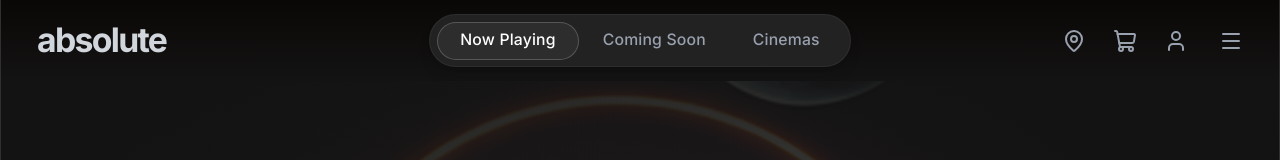
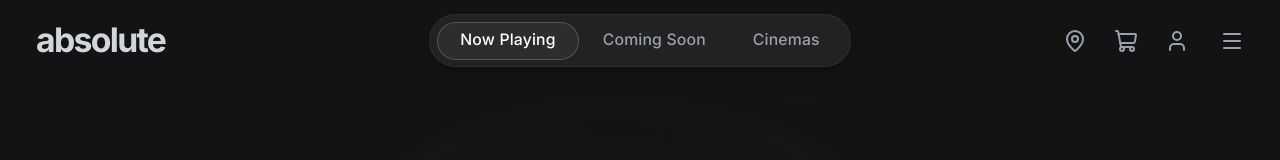
Before and after one commit to glekaa/movie-ticketing-system, a React (Vite) app in the folder frontend/: page / in a window 1280 px wide. Shown: the top 160 px of the page. Built offline with nearby package versions, Linux system fonts and the light colour scheme.

Commit message:
fixed backround transition on home page

```diff
--- a/frontend/src/Pages/Main/sections/Hero.tsx
+++ b/frontend/src/Pages/Main/sections/Hero.tsx
@@ -16,8 +16,10 @@ const Hero = () => {
                 }}
             />
             <div className="absolute inset-0 bg-[radial-gradient(ellipse_at_center,_rgba(20,19,19,0.35)_0%,_rgba(20,19,19,0.75)_50%,_rgba(20,19,19,1)_100%)] pointer-events-none" />
-            <div className="absolute inset-0 bg-gradient-to-t from-[#141313]/80 via-[#141313]/20 to-transparent pointer-events-none" />
-            <div className="absolute inset-0 bg-gradient-to-r from-[#141313]/60 via-transparent to-transparent pointer-events-none" />
+            <div className="absolute inset-0 bg-gradient-to-t from-[#141313] via-[#141313]/20 to-transparent pointer-events-none" />
+            <div className="absolute inset-0 bg-gradient-to-b from-[#141313] via-[#141313]/20 to-transparent pointer-events-none" />
+            <div className="absolute inset-0 bg-gradient-to-r from-[#141313] via-[#141313]/20 to-transparent pointer-events-none" />
+            <div className="absolute inset-0 bg-gradient-to-l from-[#141313] via-[#141313]/20 to-transparent pointer-events-none" />
             <div className="h-full relative flex flex-col gap-2 justify-end items-start gap-8">
                 <div className="text-left max-w-lg">
                     <h1 className="text-5xl font-bold text-white">
--- a/frontend/src/components/Footer.tsx
+++ b/frontend/src/components/Footer.tsx
@@ -3,7 +3,7 @@ import absoluteCinemaImg from '../assets/images/absolute_cinema (1).png';
 
 const Footer: React.FC = () => {
   return (
-    <footer className="bg-gradient-to-b from-[#141313] to-[#0a0807] border-t border-[#444748]/20 py-12 md:py-16 relative overflow-hidden">
+    <footer className="border-t border-[#444748]/20 py-12 md:py-16 relative overflow-hidden">
       <div className="max-w-7xl mx-auto px-4 md:px-8 flex flex-col md:flex-row justify-between items-start gap-12 relative z-10">
 
         {/* Brand & Copyright */}
--- a/frontend/src/components/Header.tsx
+++ b/frontend/src/components/Header.tsx
@@ -5,7 +5,7 @@ const Header = () => {
   const [activeTab, setActiveTab] = useState("Now Playing");
   const tabs = [{ text: "Now Playing", link: "#" }, { text: "Coming Soon", link: "#" }, { text: "Cinemas", link: "#" }];
   return (
-    <header className="w-full bg-gradient-to-b from-[#0a0807] to-[#141313] px-4 md:px-8 h-18 flex items-center justify-between">
+    <header className="w-full px-4 md:px-8 h-18 flex items-center justify-between">
       <div className="flex-shrink-0 w-32">
         <span className="text-3xl font-bold text-gray-300 tracking-tighter">absolute</span>
       </div>
--- a/frontend/src/index.css
+++ b/frontend/src/index.css
@@ -59,8 +59,6 @@
   max-width: 100%;
   margin: 0 auto;
   text-align: left;
-  border-inline: 1px solid rgba(255, 255, 255, 0.12);
-  box-shadow: 0 0 60px rgba(0, 0, 0, 0.9), 0 0 20px rgba(0, 0, 0, 0.5);
   background-color: #141313;
   min-height: 100svh;
   display: flex;
@@ -71,9 +69,7 @@
 
 body {
   margin: 0;
-  background-color: #1a0f0b;
-  background-image: radial-gradient(circle at center, #36221a 0%, #1a0f0b 100%);
-  background-attachment: fixed;
+  background-color: #141313;
   font-family: var(--sans);
 }
 
```
Also changed, not shown: 1 other file (tests, documents, lock files or other folders).
